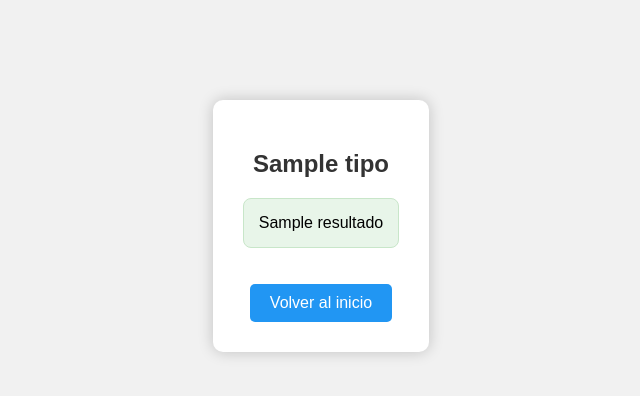
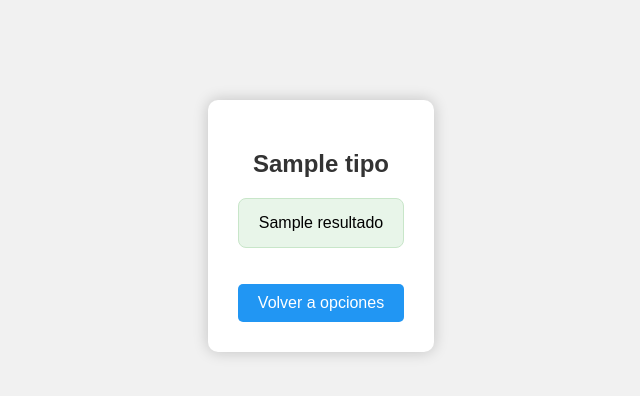
Before and after one commit to davichindrml-maker/mipaginaweb, a Flask app: template templates/resultado.html in a window 1280 px wide. Shown: the top 396 px of the page, without its empty margins (319-959 px from the left). Run offline with Flask 3, Linux system fonts and the light colour scheme; the template is opened without the code that fills it: most values are stand-ins (such as "Sample title", 1, 10 or a date in 2020).

Commit message:
Update resultado.html

```diff
--- a/templates/resultado.html
+++ b/templates/resultado.html
@@ -50,8 +50,9 @@
 <body>
     <div class="resultado-box">
         <h2>{{ tipo }}</h2>
-        <p>{{ resultado }}</p>
-        <a href="/">Volver al inicio</a>
+<p>{{ resultado }}</p>
+<a href="{{ url_for('opciones') }}">Volver a opciones</a>
+
     </div>
 </body>
 </html>
```
